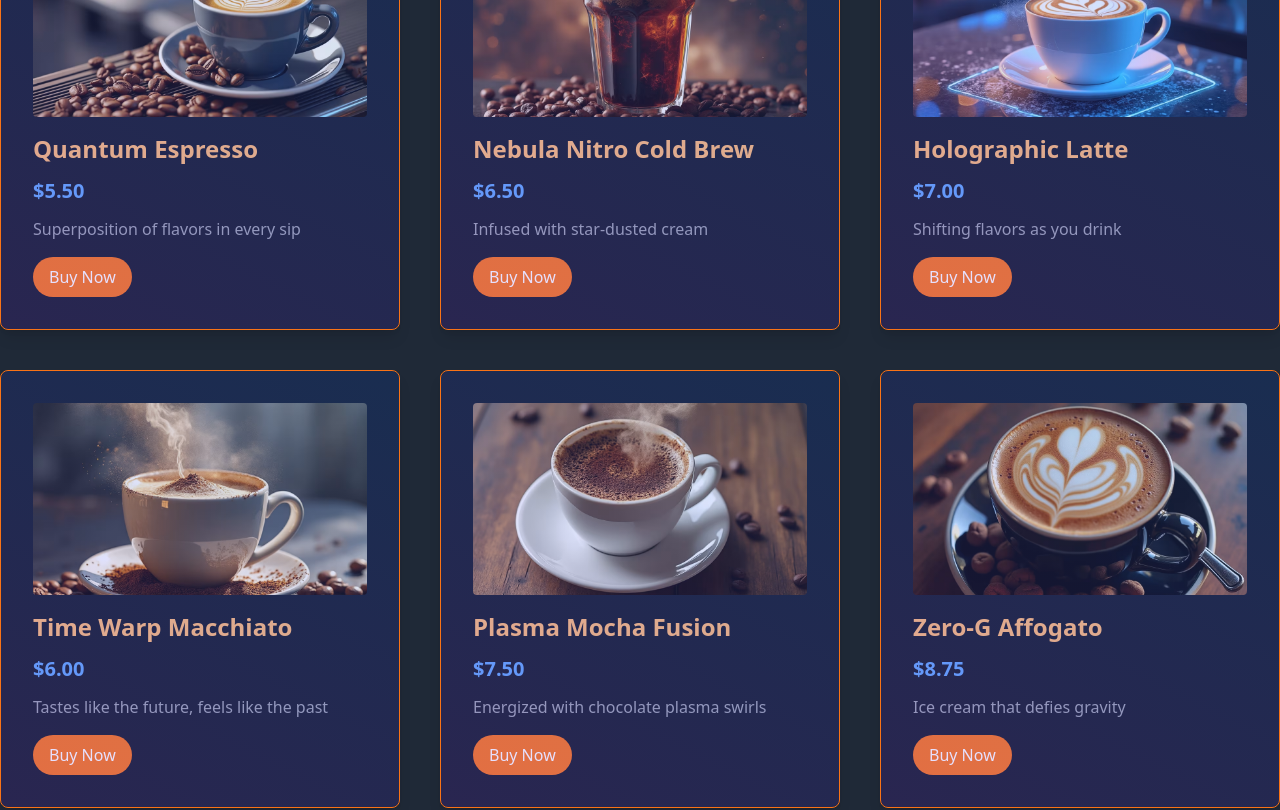
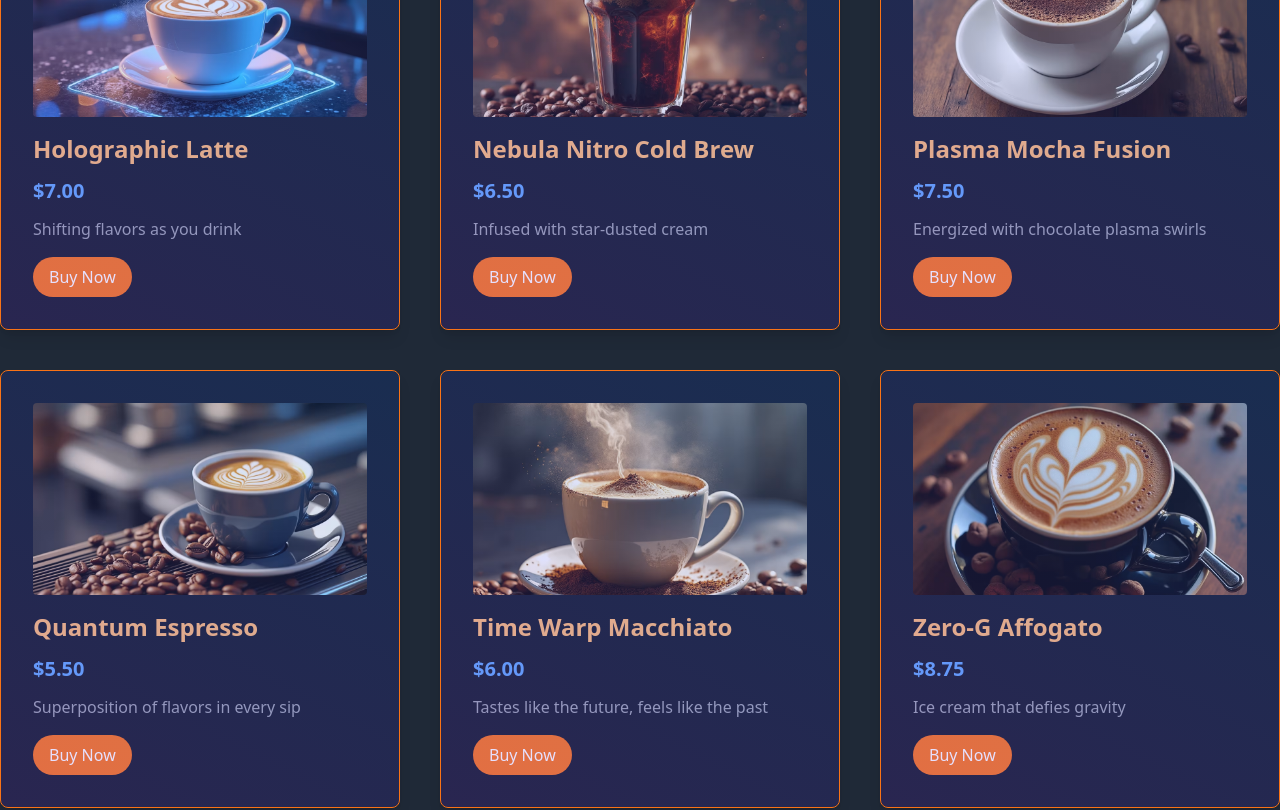
Before and after one commit to StarKnightt/Coffee-Website, a React (Vite) app: page / in a window 1280 px wide. Shown: the part 1100-1910 px from the top of the page. Built offline with nearby package versions, Linux system fonts and the light colour scheme.

Commit message:
Implemented useMemo to sort menu items, preventing unnecessary re-renders. Separated MenuItem and Modal components for better code organization. Added AnimatePresence for smoother modal animations

```diff
--- a/src/components/Menu.jsx
+++ b/src/components/Menu.jsx
@@ -1,8 +1,5 @@
-import React, { useState } from "react";
-import { motion } from "framer-motion";
-
-function Menu() {
-  const [selectedItem, setSelectedItem] = useState(null);
+import React, { useState, useMemo } from "react";
+import { motion, AnimatePresence } from "framer-motion";
 
 const menuItems = [
   {
@@ -43,6 +40,14 @@ function Menu() {
   },
 ];
 
+function Menu() {
+  const [selectedItem, setSelectedItem] = useState(null);
+
+  const sortedMenuItems = useMemo(() =>
+    [...menuItems].sort((a, b) => a.name.localeCompare(b.name)),
+    []
+  );
+
   return (
     <section id="menu" className="py-20 bg-gray-800">
       <div className="container mx-auto">
@@ -55,9 +60,22 @@ function Menu() {
           Innovative Brews
         </motion.h2>
         <div className="grid grid-cols-1 md:grid-cols-2 lg:grid-cols-3 gap-10">
-          {menuItems.map((item, index) => (
+          {sortedMenuItems.map((item, index) => (
+            <MenuItem key={item.name} item={item} index={index} setSelectedItem={setSelectedItem} />
+          ))}
+        </div>
+      </div>
+      <AnimatePresence>
+        {selectedItem && (
+          <Modal selectedItem={selectedItem} setSelectedItem={setSelectedItem} />
+        )}
+      </AnimatePresence>
+    </section>
+  );
+}
+
+const MenuItem = React.memo(({ item, index, setSelectedItem }) => (
   <motion.div
-              key={index}
     initial={{ opacity: 0, y: 50 }}
     whileInView={{ opacity: 1, y: 0 }}
     transition={{ duration: 0.5, delay: index * 0.1 }}
@@ -99,15 +117,14 @@ function Menu() {
       Buy Now
     </motion.button>
   </motion.div>
-          ))}
-        </div>
-      </div>
-      {selectedItem && (
+));
+
+const Modal = ({ selectedItem, setSelectedItem }) => (
   <motion.div
     initial={{ opacity: 0 }}
     animate={{ opacity: 1 }}
     exit={{ opacity: 0 }}
-          className="fixed inset-0 bg-black bg-opacity-50 flex items-center justify-center"
+    className="fixed inset-0 bg-black bg-opacity-50 flex items-center justify-center z-50"
     onClick={() => setSelectedItem(null)}
   >
     <motion.div
@@ -125,21 +142,24 @@ function Menu() {
       </p>
       <p className="text-gray-400 mb-6">{selectedItem.description}</p>
       <div className="flex justify-between">
-              <button className="bg-orange-500 text-white px-4 py-2 rounded-full hover:bg-orange-600 transition duration-300">
+        <motion.button
+          whileHover={{ scale: 1.05 }}
+          whileTap={{ scale: 0.95 }}
+          className="bg-orange-500 text-white px-4 py-2 rounded-full hover:bg-orange-600 transition duration-300"
+        >
           Confirm Order
-              </button>
-              <button
+        </motion.button>
+        <motion.button
+          whileHover={{ scale: 1.05 }}
+          whileTap={{ scale: 0.95 }}
           className="bg-gray-600 text-white px-4 py-2 rounded-full hover:bg-gray-700 transition duration-300"
           onClick={() => setSelectedItem(null)}
         >
           Cancel
-              </button>
+        </motion.button>
       </div>
     </motion.div>
   </motion.div>
-      )}
-    </section>
 );
-}
 
 export default Menu;
```
Lines whose indentation alone changed are shown as unchanged.
